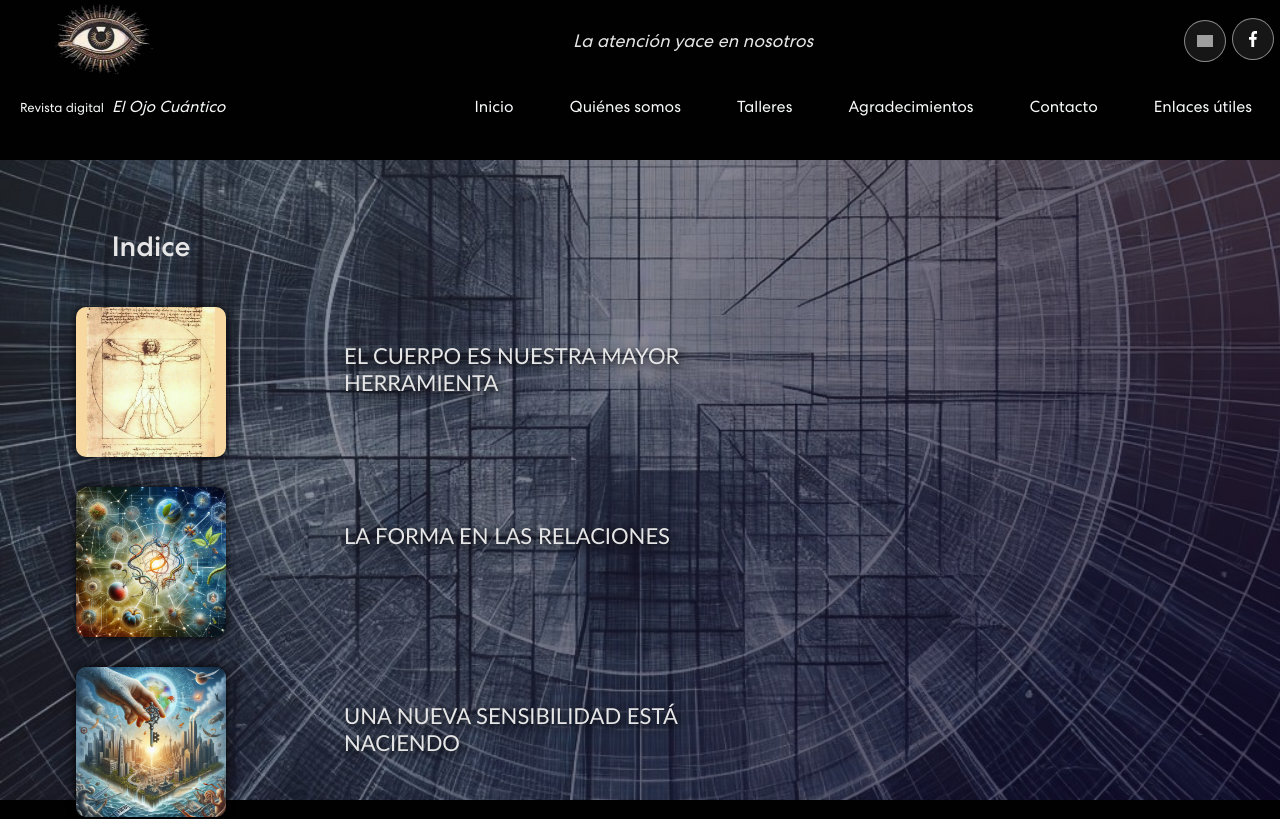
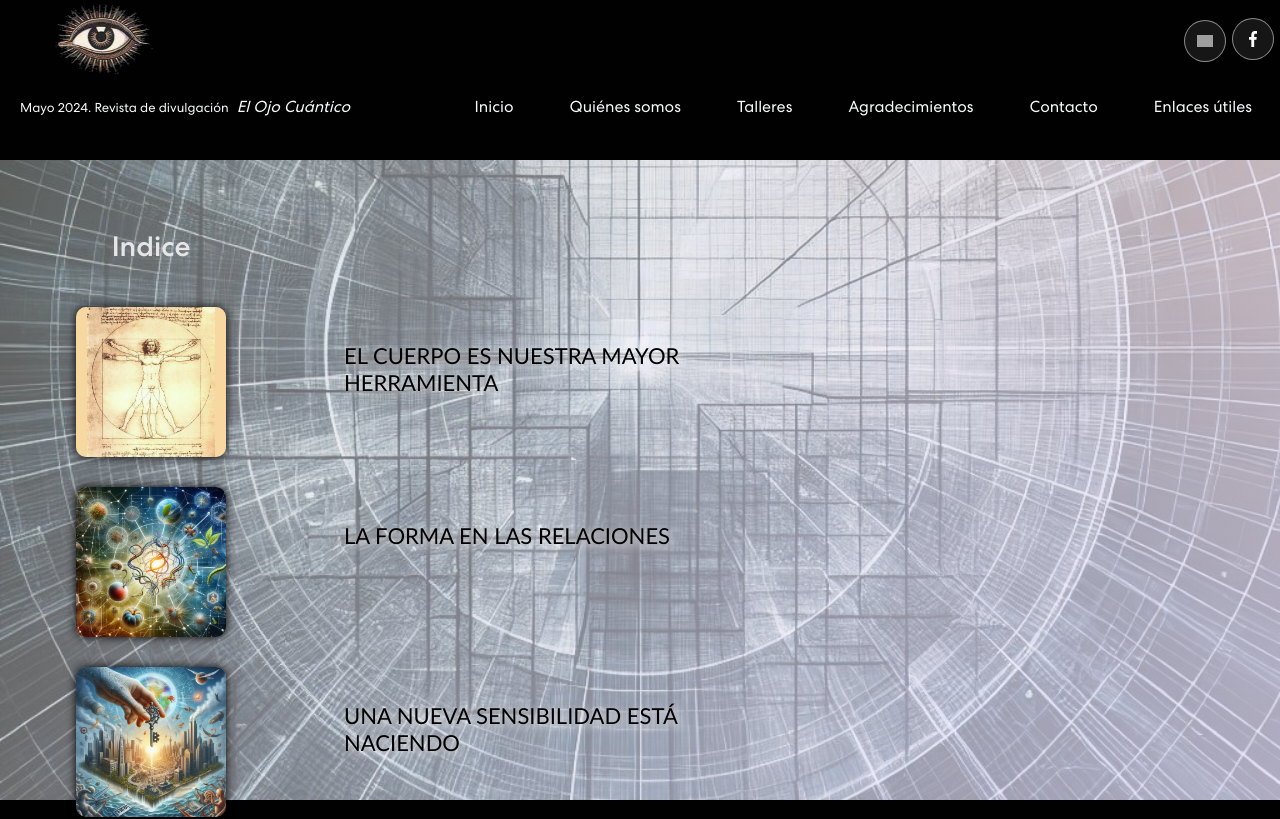
Before and after one commit to lucianatux/revista, a React (Create React App) app in the folder revista/: page / in a window 1280 px wide. Shown: the top 819 px of the page. Built offline with nearby package versions, Linux system fonts and the light colour scheme; grey boxes are pictures that could not be loaded.

Commit message:
dependencia

```diff
--- a/revista/package.json
+++ b/revista/package.json
@@ -3,6 +3,7 @@
   "version": "0.1.0",
   "private": true,
   "dependencies": {
+    "@babel/plugin-proposal-private-property-in-object":"^7.0.0",
     "@testing-library/jest-dom": "^5.17.0",
     "@testing-library/react": "^13.4.0",
     "@testing-library/user-event": "^13.5.0",
--- a/revista/src/App.css
+++ b/revista/src/App.css
@@ -193,8 +193,8 @@ filter: brightness(0) saturate(100%) invert(0%) sepia(7%) saturate(98%) hue-rota
   height: 100vh;
   background-image:linear-gradient(
     120deg,
-    #4c4c4c5a 0%,
-    #0d0426bb 100%
+    #e8e8d15a 0%,
+    #eae3fdbb 100%
   ),   url("../src/assets/img/fondo8.jpg");
   background-size: cover;
   background-position: center;
@@ -214,13 +214,13 @@ filter: brightness(0) saturate(100%) invert(0%) sepia(7%) saturate(98%) hue-rota
   padding-bottom: 20px;
 }
 .menu-item{
-  color: var(--first-color);
+  color: var(--sixth-color);
 }
 .menu-item:hover .theme{
-  box-shadow: 2px 2px 5px #fff;
+  box-shadow: 2px 2px 5px var(--fourth-color);
 }
 .menu-item:hover .titles{
-  color: #ecceb9;
+  color: var(--fourth-color);
 }
 .themes{
   display: flex;
@@ -270,7 +270,7 @@ font-family:'Trebuchet MS', 'Lucida Sans Unicode', 'Lucida Grande', 'Lucida Sans
 font-size: 22px;
 text-align: left;
 text-transform: uppercase;
-text-shadow: 3px 3px 10px rgba(0, 0, 0);
+text-shadow: 3px 3px 10px #f7f5f5;
 }
 @media (max-width:767px) {
 	.titles, .indice{
--- a/revista/src/components/Header.js
+++ b/revista/src/components/Header.js
@@ -12,7 +12,7 @@ export const Header = () => {
           <img src={logo} className="logo" alt="Logo" />
           <img src={logo2} class="logo2" alt="Logo2" />
         </div>
-        <p className="phrase">La atención yace en nosotros</p>
+        <p className="phrase"></p>
         <span className="header-text">
           <div className="social-icon">
             <a
@@ -34,7 +34,7 @@ export const Header = () => {
       </div>
       <div className="second-header">
         <p className="text-light title">
-          Revista digital<span className="mx-2 name">El Ojo Cuántico</span>
+          Mayo 2024. Revista de divulgación<span className="mx-2 name">El Ojo Cuántico</span>
         </p>
         <Navbar expand="md">
           <Navbar.Toggle
```
